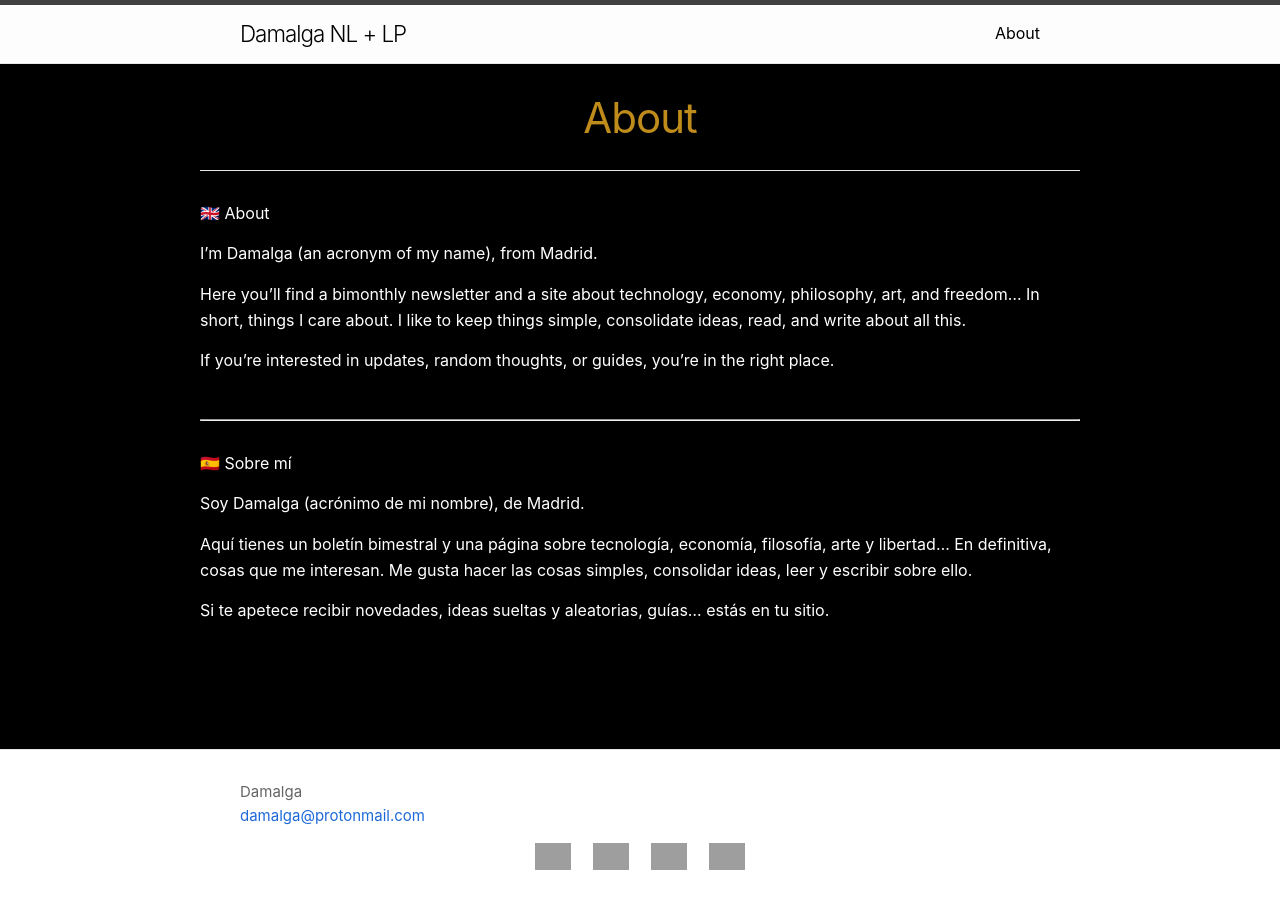
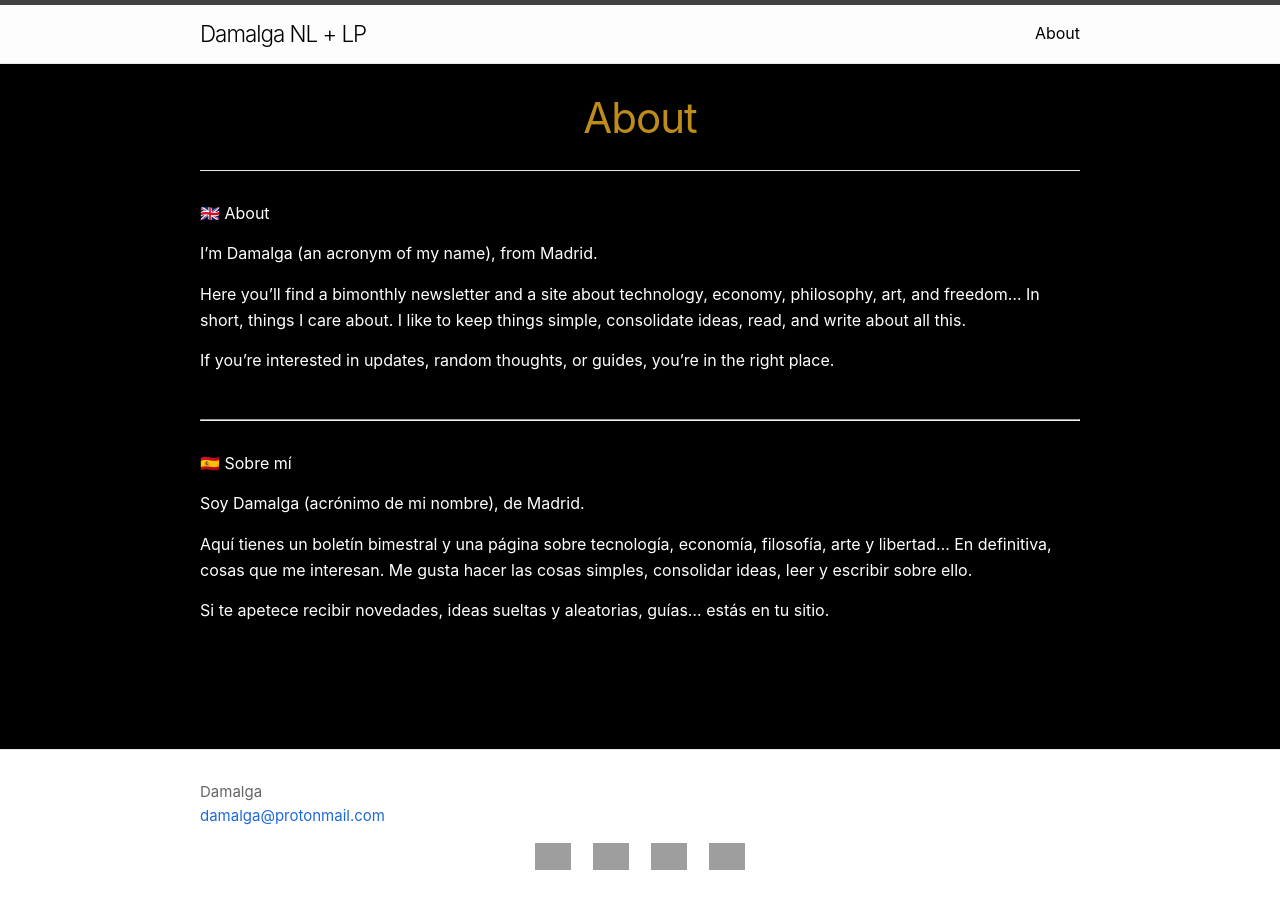
Before and after one commit to damalga/damalga-nl-lp, a Jekyll site: the page built from about.md, in a window 1280 px wide. Built offline with Jekyll 4.4.1, drawn with Linux system fonts in a browser that asks for light colours; some web fonts are replaced; grey boxes are pictures that could not be loaded.

Commit message:
minor changes

```diff
--- a/_sass/minima/custom-styles.scss
+++ b/_sass/minima/custom-styles.scss
@@ -44,18 +44,19 @@ div.highlight, figure.highlight{
     border: 0;
 }
 
+.wrapper{
+    max-width: 880px;
+}
+
 //Body
 body.site-body {
     background: black;
     color: white;
     font-family: Inter, sans-serif;
     main.page-content{
-        .wrapper{
-            max-width: 880px;
-            .post-content{
-                display: flex;
-                flex-direction: column;
-            }
+        .post-content{
+            display: flex;
+            flex-direction: column;
         }
         .home{
             ul.post-list{
```
